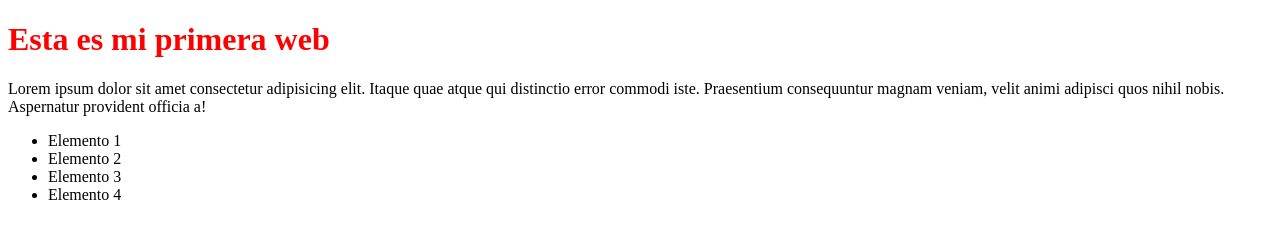
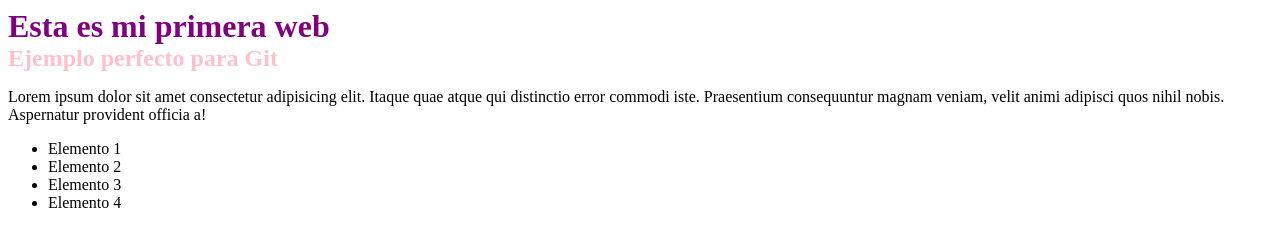
Before and after one commit to omanzanillazapata/miprimerrepositorio, a plain HTML site: page index.html in a window 1280 px wide. Drawn offline with Linux system fonts and the light colour scheme.

Commit message:
Terminando mi header

```diff
--- a/index.html
+++ b/index.html
@@ -7,7 +7,11 @@
     <link rel="stylesheet" href="style.css">
 </head>
 <body>
+    <header>
         <h1>Esta es mi primera web</h1>
+        <h2>Ejemplo perfecto para Git</h2>
+    </header>
+    <main>
         <p>Lorem ipsum dolor sit amet consectetur adipisicing elit. Itaque quae atque qui distinctio error commodi iste. Praesentium consequuntur magnam veniam, velit animi adipisci quos nihil nobis. Aspernatur provident officia a!</p>
         <ul>
             <li>Elemento 1</li>
@@ -15,5 +19,6 @@
             <li>Elemento 3</li>
             <li>Elemento 4</li>
         </ul>
+    </main>
 </body>
 </html>
--- a/style.css
+++ b/style.css
@@ -1,3 +1,8 @@
  h1 {
-    color: red;
+   color: purple;
+   margin: 0;
  }
+ h2 {
+   color: pink;
+   margin: 0;
+ }
```
Lines whose indentation alone changed are shown as unchanged.
